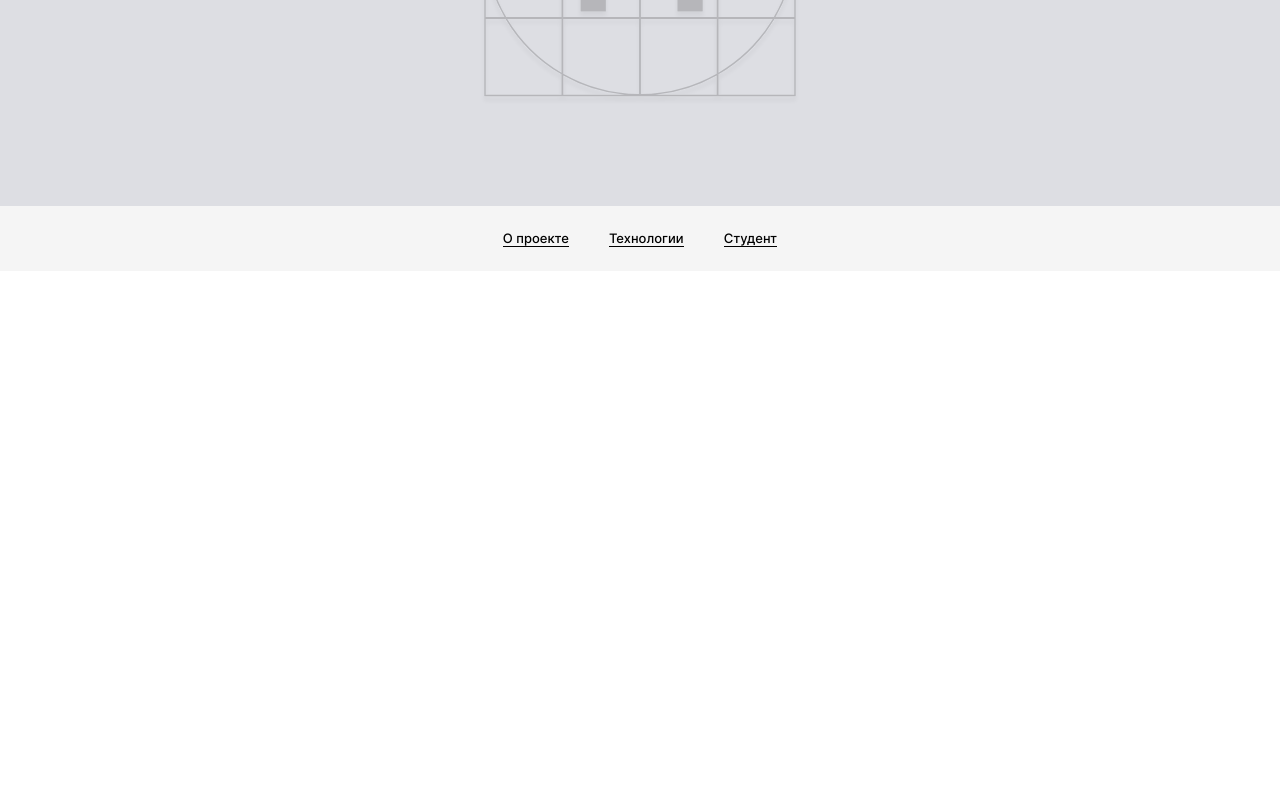
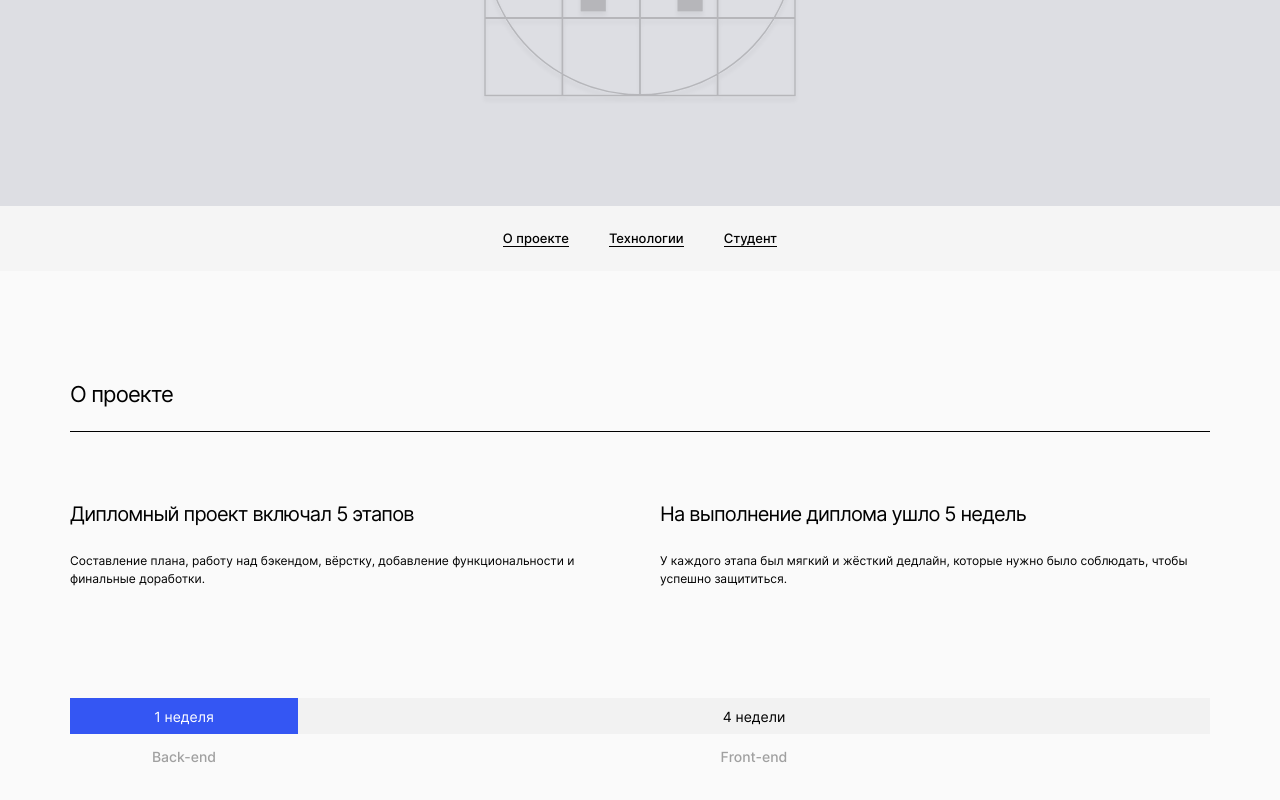
Before and after one commit to mmv-774/movies-explorer-frontend, a React (Create React App) app: page / in a window 1280 px wide. Shown: the part 318-1118 px from the top of the page. Before the commit the page ends 800 px from the top, so only its background shows below. Built offline with nearby package versions, Linux system fonts and the light colour scheme.

Commit message:
компонент AboutProject

```diff
--- /dev/null
+++ b/src/components/AboutProject/AboutProject.css
@@ -0,0 +1,174 @@
+.about-project {
+  background-color: #fafafa;
+}
+
+.about-project__wrapper {
+  max-width: 1140px;
+  margin: 0 auto;
+  padding: 110px 0;
+  box-sizing: border-box;
+}
+
+.about-project__description-list {
+  display: flex;
+  margin: 70px 0 0;
+  padding: 0;
+  list-style: none;
+}
+
+.about-project__description-list-item {
+  display: block;
+  max-width: 550px;
+  margin-right: 40px;
+}
+
+.about-project__description-list-item:last-of-type {
+  margin-right: 0;
+  margin-bottom: 0;
+}
+
+.about__description-title {
+  min-width: 100%;
+  margin: 0 0 26px;
+  font-weight: 400;
+  font-size: 20px;
+  line-height: 24px;
+  letter-spacing: -0.04em;
+}
+
+.about__description-text {
+  margin: 0;
+  font-weight: 400;
+  font-size: 14px;
+  line-height: 20px;
+}
+
+.about-project__timeline-list {
+  display: grid;
+  grid-template-columns: 20% 80%;
+  list-style: none;
+  padding: 0;
+  margin: 110px 0 0;
+}
+
+.about-project__timeline-list-item {
+  display: flex;
+  flex-direction: column;
+}
+
+.about-project__timeline-title {
+  display: flex;
+  justify-content: center;
+  align-items: center;
+  margin: 0 0 14px;
+  min-height: 36px;
+  font-weight: 400;
+  font-size: 14px;
+  line-height: 17px;
+}
+
+.about-project__timeline-title_type_front {
+  background: #3456f3;
+  color: #fff;
+}
+
+.about-project__timeline-title_type_back {
+  background: #f2f2f2;
+}
+
+.about-project__timeline-subtitle {
+  margin: 0;
+  font-weight: 500;
+  font-size: 14px;
+  line-height: 17px;
+  text-align: center;
+  color: #a0a0a0;
+}
+
+@media screen and (max-width: 1280px) {
+  .about-project__wrapper {
+    max-width: calc(668px + (1140 - 668) * (100vw - 768px) / (1280 - 768));
+    padding: calc(90px + (110 - 90) * (100vw - 768px) / (1280 - 768)) 0;
+  }
+
+  .about-project__description-list-item {
+    max-width: calc(319px + (550 - 319) * (100vw - 768px) / (1280 - 768));
+    margin-right: calc(30px + (40 - 30) * (100vw - 768px) / (1280 - 768));
+  }
+
+  .about__description-title {
+    margin: 0 0 calc(22px + (26 - 22) * (100vw - 768px) / (1280 - 768));
+  }
+
+  .about__description-text {
+    font-size: 12px;
+    line-height: 18px;
+  }
+
+  .about-project__timeline-list {
+    margin-top: calc(93px + (110 - 93) * (100vw - 768px) / (1280 - 768));
+  }
+}
+
+@media screen and (max-width: 768px) {
+  .about-project__wrapper {
+    max-width: calc(284px + (668 - 284) * (100vw - 320px) / (768 - 320));
+    padding: calc(70px + (90 - 70) * (100vw - 320px) / (768 - 320)) 0;
+  }
+
+  .about-project__description-list {
+    margin-top: calc(60px + (70 - 60) * (100vw - 320px) / (768 - 320));
+  }
+
+  .about__description-title {
+    margin-bottom: calc(16px + (22 - 16) * (100vw - 320px) / (768 - 320));
+    font-size: calc(20px + (20 - 18) * (100vw - 320px) / (768 - 320));
+  }
+
+  .about-project__timeline-list {
+    margin-top: calc(60px + (93 - 60) * (100vw - 320px) / (768 - 320));
+  }
+
+  .about-project__timeline-title,
+  .about-project__timeline-subtitle {
+    font-size: calc(11px + (14 - 11) * (100vw - 320px) / (768 - 320));
+  }
+}
+
+@media screen and (max-width: 625px) {
+  .about-project__description-list {
+    flex-direction: column;
+    align-items: center;
+  }
+
+  .about-project__description-list-item {
+    max-width: 100%;
+    margin-right: 0;
+    margin-bottom: 56px;
+  }
+
+  .about-project__timeline-list {
+    display: grid;
+    grid-template-columns: 35.2% calc(100% - 35.2%);
+  }
+}
+
+@media screen and (max-width: 320px) {
+  .about__description-title {
+    line-height: 22px;
+  }
+
+  .about__description-text {
+    font-size: 11px;
+    line-height: 16px;
+  }
+
+  .about-project__timeline-title {
+    margin-bottom: 10px;
+  }
+
+  .about-project__timeline-title,
+  .about-project__timeline-subtitle {
+    line-height: 13px;
+  }
+}
--- /dev/null
+++ b/src/components/AboutProject/AboutProject.js
@@ -0,0 +1,38 @@
+import SectionHeader from '../SectionHeader/SectionHeader';
+import './AboutProject.css';
+
+const AboutProject = () => {
+  return (
+    <div className='about-project'>
+      <div className='about-project__wrapper'>
+        <SectionHeader title={'О проекте'} />
+        <ul className='about-project__description-list'>
+          <li className='about-project__description-list-item'>
+            <h3 className='about__description-title'>Дипломный проект включал 5 этапов</h3>
+            <p className='about__description-text'>
+              Составление плана, работу над бэкендом, вёрстку, добавление функциональности и финальные доработки.
+            </p>
+          </li>
+          <li className='about-project__description-list-item'>
+            <h3 className='about__description-title'>На выполнение диплома ушло 5 недель</h3>
+            <p className='about__description-text'>
+              У каждого этапа был мягкий и жёсткий дедлайн, которые нужно было соблюдать, чтобы успешно защититься.
+            </p>
+          </li>
+        </ul>
+        <ul className='about-project__timeline-list'>
+          <li className='about-project__timeline-list-item'>
+            <p className='about-project__timeline-title about-project__timeline-title_type_front'>1 неделя</p>
+            <p className='about-project__timeline-subtitle'>Back-end</p>
+          </li>
+          <li className='about-project__timeline-list-item'>
+            <p className='about-project__timeline-title about-project__timeline-title_type_back'>4 недели</p>
+            <p className='about-project__timeline-subtitle'>Front-end</p>
+          </li>
+        </ul>
+      </div>
+    </div>
+  );
+};
+
+export default AboutProject;
--- a/src/components/App/App.js
+++ b/src/components/App/App.js
@@ -1,3 +1,4 @@
+import AboutProject from '../AboutProject/AboutProject';
 import Main from '../Main/Main';
 import NavTab from '../NavTab/NavTab';
 import Promo from '../Promo/Promo';
@@ -9,6 +10,7 @@ const App = () => {
       <Main>
         <Promo />
         <NavTab />
+        <AboutProject />
       </Main>
     </div>
   );
--- a/src/components/NavTab/NavTab.css
+++ b/src/components/NavTab/NavTab.css
@@ -18,6 +18,7 @@
 }
 
 .nav-tab__list-item {
+  display: block;
   margin-right: 40px;
 }
 
--- /dev/null
+++ b/src/components/SectionHeader/SectionHeader.css
@@ -0,0 +1,26 @@
+.section-header {
+  border-bottom: 1px solid #000;
+}
+
+.section-header__title {
+  max-width: 600px;
+  margin: 0 0 23px;
+  font-weight: 400;
+  font-size: 22px;
+  line-height: 27px;
+  letter-spacing: -0.04em;
+}
+
+@media screen and (max-width: 768px) {
+  .section-header__title {
+    max-width: calc(284px + (600 - 284) * (100vw - 320px) / (768 - 320));
+    font-size: calc(18px + (22 - 18) * (100vw - 320px) / (768 - 320));
+    margin-bottom: calc(28px + (23 - 28) * (100vw - 320px) / (768 - 320));
+  }
+}
+
+@media screen and (max-width: 320px) {
+  .section-header__title {
+    line-height: 22px;
+  }
+}
--- /dev/null
+++ b/src/components/SectionHeader/SectionHeader.js
@@ -0,0 +1,11 @@
+import './SectionHeader.css';
+
+const SectionHeader = ({ title }) => {
+  return (
+    <div className='section-header'>
+      <h2 className='section-header__title'>{title}</h2>
+    </div>
+  );
+};
+
+export default SectionHeader;
```
